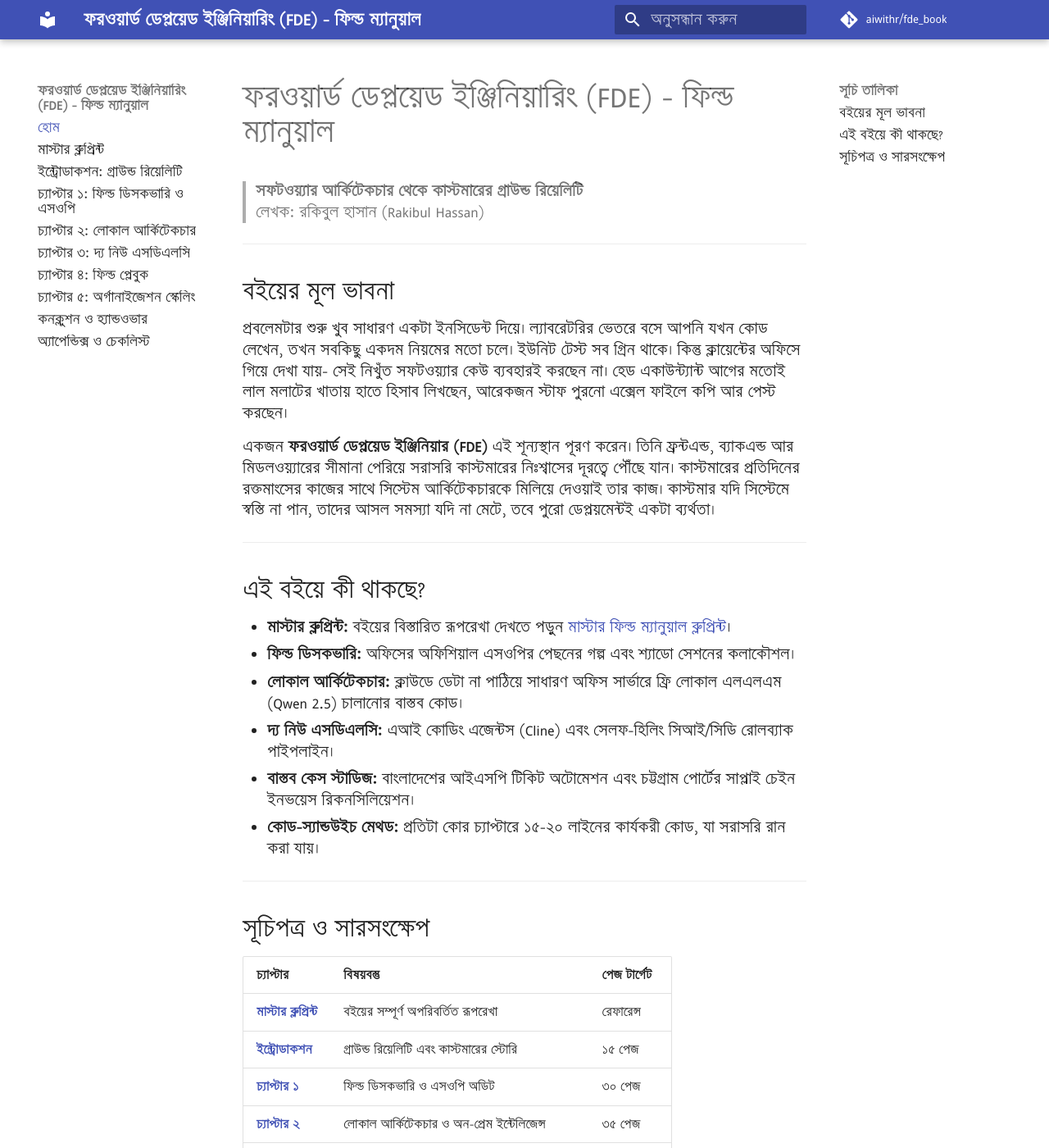
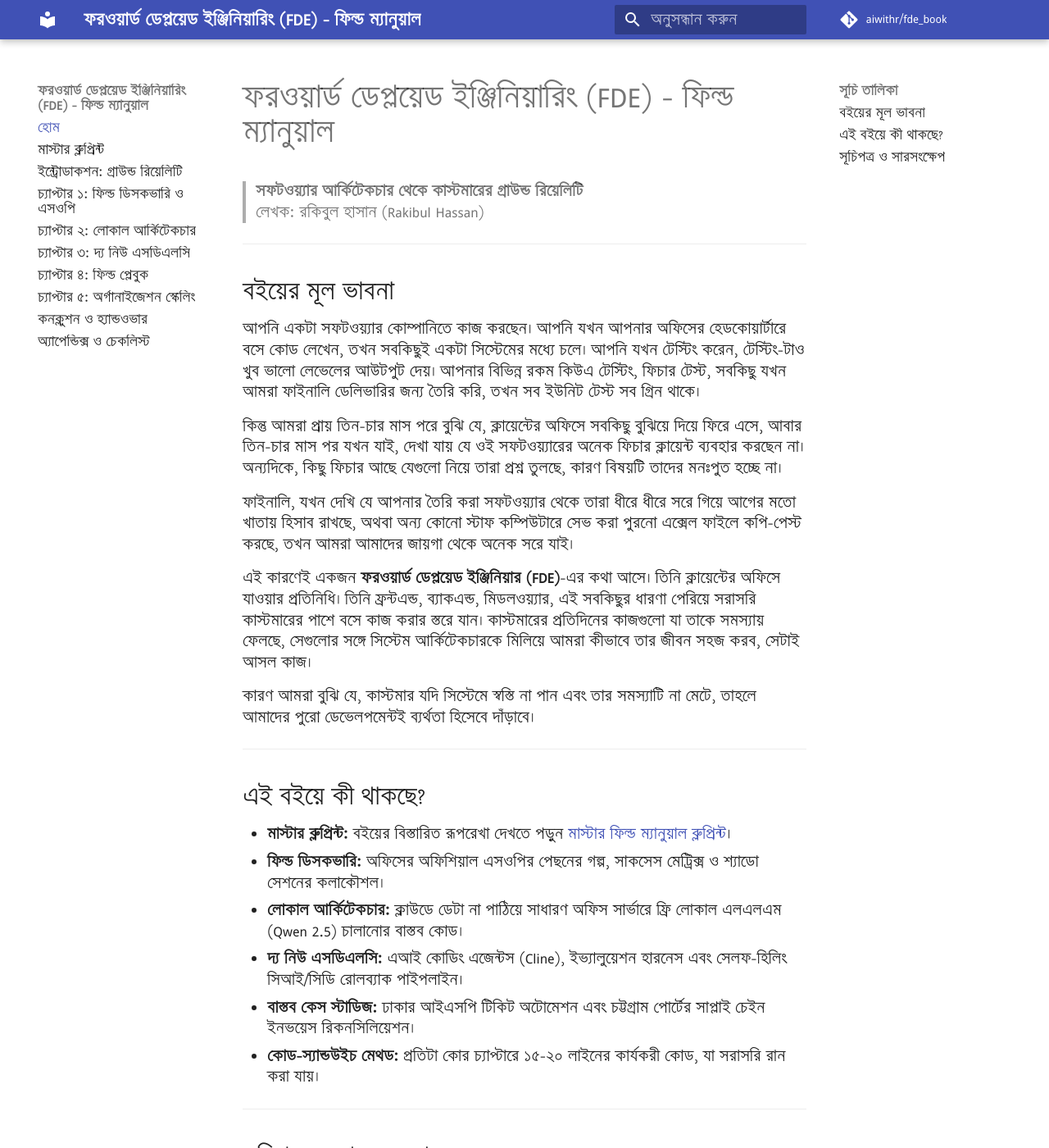
Before and after one commit to aiwithr/fde_book, an MkDocs documentation site: the page built from docs/index.md, in a window 1280 px wide and 1400 px high. Shown: the whole window at 82% size. Built offline with MkDocs 1.6.1 and Material for MkDocs 9.7.7, drawn with Linux system fonts in a browser that asks for light colours; some web fonts are replaced; comment, search, counter and statistics services are not loaded; some of the changed text lies outside the part shown.

Commit message:
Update landing page core idea with natural phrasing and style guidelines

```diff
--- a/docs/index.md
+++ b/docs/index.md
@@ -7,19 +7,25 @@
 
 ## বইয়ের মূল ভাবনা
 
-প্রবলেমটার শুরু খুব সাধারণ একটা ইনসিডেন্ট দিয়ে। ল্যাবরেটরির ভেতরে বসে আপনি যখন কোড লেখেন, তখন সবকিছু একদম নিয়মের মতো চলে। ইউনিট টেস্ট সব গ্রিন থাকে। কিন্তু ক্লায়েন্টের অফিসে গিয়ে দেখা যায়- সেই নিখুঁত সফটওয়্যার কেউ ব্যবহারই করছেন না। হেড একাউন্ট্যান্ট আগের মতোই লাল মলাটের খাতায় হাতে হিসাব লিখছেন, আরেকজন স্টাফ পুরনো এক্সেল ফাইলে কপি আর পেস্ট করছেন।
+আপনি একটা সফটওয়্যার কোম্পানিতে কাজ করছেন। আপনি যখন আপনার অফিসের হেডকোয়ার্টারে বসে কোড লেখেন, তখন সবকিছুই একটা সিস্টেমের মধ্যে চলে। আপনি যখন টেস্টিং করেন, টেস্টিং-টাও খুব ভালো লেভেলের আউটপুট দেয়। আপনার বিভিন্ন রকম কিউএ টেস্টিং, ফিচার টেস্ট, সবকিছু যখন আমরা ফাইনালি ডেলিভারির জন্য তৈরি করি, তখন সব ইউনিট টেস্ট সব গ্রিন থাকে।
 
-একজন **ফরওয়ার্ড ডেপ্লয়েড ইঞ্জিনিয়ার (FDE)** এই শূন্যস্থান পূরণ করেন। তিনি ফ্রন্টএন্ড, ব্যাকএন্ড আর মিডলওয়্যারের সীমানা পেরিয়ে সরাসরি কাস্টমারের নিঃশ্বাসের দূরত্বে পৌঁছে যান। কাস্টমারের প্রতিদিনের রক্তমাংসের কাজের সাথে সিস্টেম আর্কিটেকচারকে মিলিয়ে দেওয়াই তার কাজ। কাস্টমার যদি সিস্টেমে স্বস্তি না পান, তাদের আসল সমস্যা যদি না মেটে, তবে পুরো ডেপ্লয়মেন্টই একটা ব্যর্থতা।
+কিন্তু আমরা প্রায় তিন-চার মাস পরে বুঝি যে, ক্লায়েন্টের অফিসে সবকিছু বুঝিয়ে দিয়ে ফিরে এসে, আবার তিন-চার মাস পর যখন যাই, দেখা যায় যে ওই সফটওয়্যারের অনেক ফিচার ক্লায়েন্ট ব্যবহার করছেন না। অন্যদিকে, কিছু ফিচার আছে যেগুলো নিয়ে তারা প্রশ্ন তুলছে, কারণ বিষয়টি তাদের মনঃপুত হচ্ছে না।
+
+ফাইনালি, যখন দেখি যে আপনার তৈরি করা সফটওয়্যার থেকে তারা ধীরে ধীরে সরে গিয়ে আগের মতো খাতায় হিসাব রাখছে, অথবা অন্য কোনো স্টাফ কম্পিউটারে সেভ করা পুরনো এক্সেল ফাইলে কপি-পেস্ট করছে, তখন আমরা আমাদের জায়গা থেকে অনেক সরে যাই।
+
+এই কারণেই একজন **ফরওয়ার্ড ডেপ্লয়েড ইঞ্জিনিয়ার (FDE)**-এর কথা আসে। তিনি ক্লায়েন্টের অফিসে যাওয়ার প্রতিনিধি। তিনি ফ্রন্টএন্ড, ব্যাকএন্ড, মিডলওয়্যার, এই সবকিছুর ধারণা পেরিয়ে সরাসরি কাস্টমারের পাশে বসে কাজ করার স্তরে যান। কাস্টমারের প্রতিদিনের কাজগুলো যা তাকে সমস্যায় ফেলছে, সেগুলোর সঙ্গে সিস্টেম আর্কিটেকচারকে মিলিয়ে আমরা কীভাবে তার জীবন সহজ করব, সেটাই আসল কাজ।
+
+কারণ আমরা বুঝি যে, কাস্টমার যদি সিস্টেমে স্বস্তি না পান এবং তার সমস্যাটি না মেটে, তাহলে আমাদের পুরো ডেভেলপমেন্টই ব্যর্থতা হিসেবে দাঁড়াবে।
 
 ---
 
 ## এই বইয়ে কী থাকছে?
 
 * **মাস্টার ব্লুপ্রিন্ট:** বইয়ের বিস্তারিত রূপরেখা দেখতে পড়ুন [মাস্টার ফিল্ড ম্যানুয়াল ব্লুপ্রিন্ট](fde-field-manual.md)।
-* **ফিল্ড ডিসকভারি:** অফিসের অফিশিয়াল এসওপির পেছনের গল্প এবং শ্যাডো সেশনের কলাকৌশল।
+* **ফিল্ড ডিসকভারি:** অফিসের অফিশিয়াল এসওপির পেছনের গল্প, সাকসেস মেট্রিক্স ও শ্যাডো সেশনের কলাকৌশল।
 * **লোকাল আর্কিটেকচার:** ক্লাউডে ডেটা না পাঠিয়ে সাধারণ অফিস সার্ভারে ফ্রি লোকাল এলএলএম (Qwen 2.5) চালানোর বাস্তব কোড।
-* **দ্য নিউ এসডিএলসি:** এআই কোডিং এজেন্টস (Cline) এবং সেলফ-হিলিং সিআই/সিডি রোলব্যাক পাইপলাইন।
-* **বাস্তব কেস স্টাডিজ:** বাংলাদেশের আইএসপি টিকিট অটোমেশন এবং চট্টগ্রাম পোর্টের সাপ্লাই চেইন ইনভয়েস রিকনসিলিয়েশন।
+* **দ্য নিউ এসডিএলসি:** এআই কোডিং এজেন্টস (Cline), ইভ্যালুয়েশন হারনেস এবং সেলফ-হিলিং সিআই/সিডি রোলব্যাক পাইপলাইন।
+* **বাস্তব কেস স্টাডিজ:** ঢাকার আইএসপি টিকিট অটোমেশন এবং চট্টগ্রাম পোর্টের সাপ্লাই চেইন ইনভয়েস রিকনসিলিয়েশন।
 * **কোড-স্যান্ডউইচ মেথড:** প্রতিটা কোর চ্যাপ্টারে ১৫-২০ লাইনের কার্যকরী কোড, যা সরাসরি রান করা যায়।
 
 ---
@@ -28,7 +34,7 @@
 
 | চ্যাপ্টার | বিষয়বস্তু | পেজ টার্গেট |
 | :--- | :--- | :--- |
-| **[মাস্টার ব্লুপ্রিন্ট](fde-field-manual.md)** | বইয়ের সম্পূর্ণ অপরিবর্তিত রূপরেখা | রেফারেন্স |
+| **[মাস্টার ব্লুপ্রিন্ট](fde-field-manual.md)** | বইয়ের সম্পূর্ণ রূপরেখা | রেফারেন্স |
 | **[ইন্ট্রোডাকশন](intro/index.md)** | গ্রাউন্ড রিয়েলিটি এবং কাস্টমারের স্টোরি | ১৫ পেজ |
 | **[চ্যাপ্টার ১](chapter-1/index.md)** | ফিল্ড ডিসকভারি ও এসওপি অডিট | ৩০ পেজ |
 | **[চ্যাপ্টার ২](chapter-2/index.md)** | লোকাল আর্কিটেকচার ও অন-প্রেম ইন্টেলিজেন্স | ৩৫ পেজ |
```
